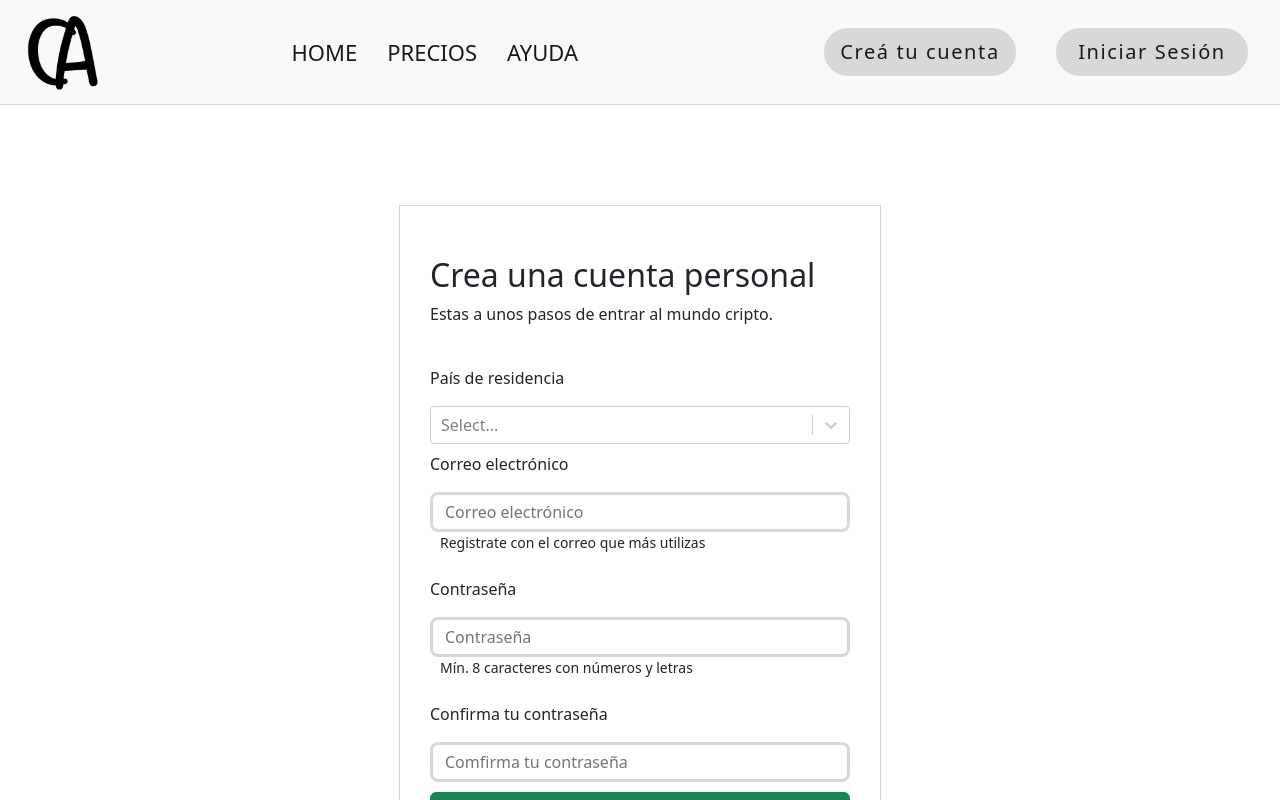
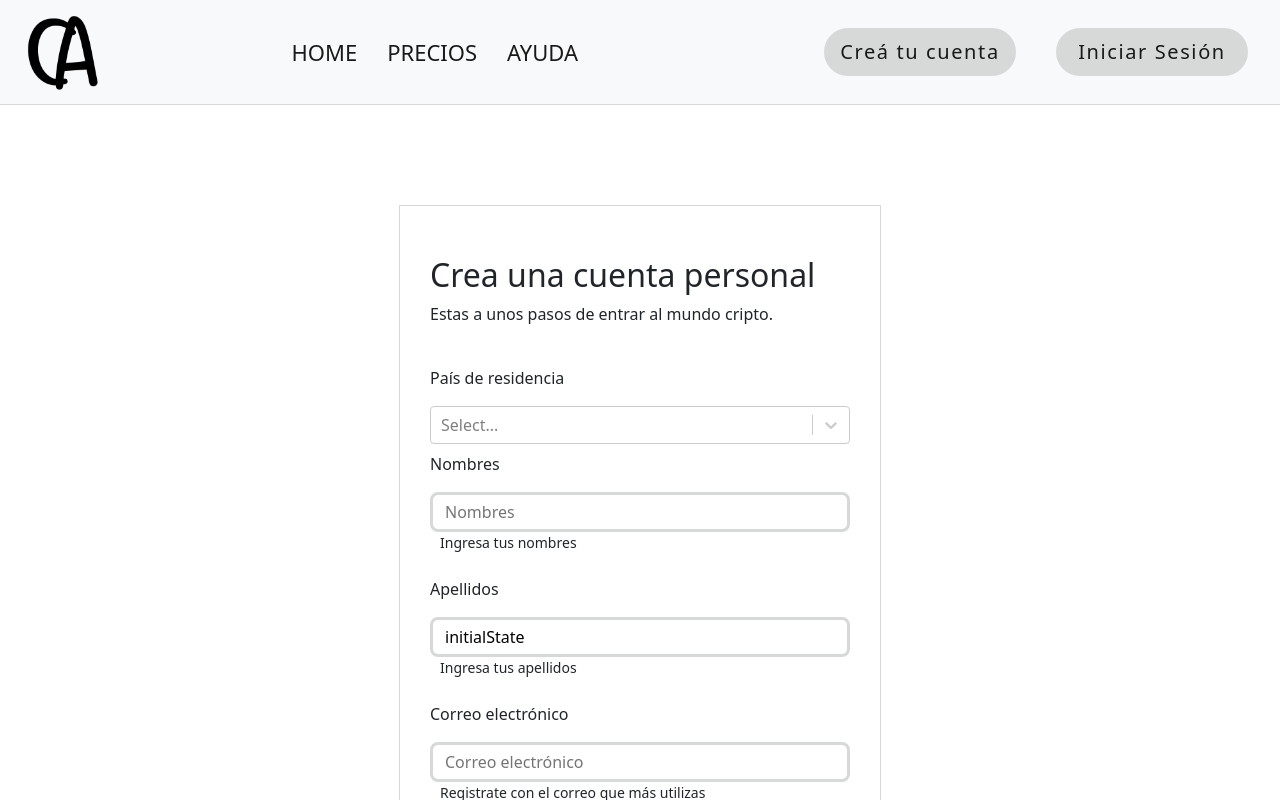
Before and after one commit to No-Country/C7-22-JavaReact, a React (Create React App) app in the folder Frontend/my-app/: page /register in a window 1280 px wide. Shown: the top 800 px of the page. Built offline with nearby package versions, Linux system fonts and the light colour scheme.

Commit message:
register y login

```diff
--- a/Frontend/my-app/src/components/CreaTuCuenta/CreaTuCuenta.jsx
+++ b/Frontend/my-app/src/components/CreaTuCuenta/CreaTuCuenta.jsx
@@ -6,9 +6,13 @@ import axios from '../../api/axios';
 
 export const CreaTuCuenta = () => {
     const [country, setCountry] = useState("");
+    const [firstname, setFirstname] = useState("");
+    const [lastname, setLastname] = useState("initialState");
     const [newUsername, setNewUsername] = useState("");
     const [newPassword, setNewPassword] = useState("");
     const [confirmPassword, setConfirmPassword] = useState("");
+    const [firstnameError, setFirstnameError] = useState(false);
+    const [lastnameError, setLastnameError] = useState(false);
     const [usernameError, setUsernameError] = useState(false);
     const [passwordError, SetPasswordError] = useState(false);
     const [confirmPasswordError, SetConfirmPasswordError] = useState(false);
@@ -21,6 +25,26 @@ export const CreaTuCuenta = () => {
       console.log(newUsername)
       console.log(newPassword)
       console.log(confirmPassword)
+    }
+
+    const firstnameValidation = () => {
+      const regEx = /^[a-zA-Z]{3,15}$/i;
+      if(regEx.test(firstname)){
+        setFirstnameError(false)
+      }else if
+        (!regEx.test(firstname) && firstname  === "") {
+          setFirstnameError(true)
+        }
+    }
+
+    const lastnameValidation = () => {
+      const regEx = /^[a-zA-Z]{3,15}$/i;
+      if(regEx.test(lastname)){
+        setLastnameError(false)
+      }else if
+        (!regEx.test(lastname) && lastname  === "") {
+          setLastnameError(true)
+        }
     }
 
     const emailValidation = () =>{
@@ -68,13 +92,18 @@ export const CreaTuCuenta = () => {
 
     const handleJoin = (e) => {
       e.preventDefault();
+      firstnameValidation();
+      lastnameValidation();
       emailValidation();
       passwordValidation();
       passwordConfirm();
 
       const data = {
+        firstname:firstname,
+        lastname:lastname,
         email:newUsername,
         password:newPassword
+
        }
 
       axios.post(REGISTER_URL,data)
@@ -103,6 +132,36 @@ export const CreaTuCuenta = () => {
                     onChange={(options)=> setCountry(options.value)}
             />
 
+          </div>
+          <div className="pt-2">
+           <p className="titleInput">Nombres</p>
+           <input type="text"
+                name="Firstname"
+                placeholder="Nombres"
+                value={firstname}
+                onChange={(e)=> setFirstname(e.target.value)}
+                className={usernameError?"inputRegisterError":"inputRegister"} />
+
+
+            <p className="instructions">Ingresa tus nombres</p>
+            {firstnameError&&<div className="messageError"><label>
+                Ingresa un nombre con solo letras
+            </label></div>}
+          </div>
+          <div className="pt-2">
+           <p className="titleInput">Apellidos</p>
+           <input type="text"
+                name="Lasttname"
+                placeholder="Apellidos"
+                value={lastname}
+                onChange={(e)=> setLastname(e.target.value)}
+                className={usernameError?"inputRegisterError":"inputRegister"} />
+
+
+            <p className="instructions">Ingresa tus apellidos</p>
+            {lastnameError&&<div className="messageError"><label>
+                Ingresa un apellido con solo letras
+            </label></div>}
           </div>
           <div className="pt-2">
            <p className="titleInput">Correo electrónico</p>
```
Also changed, not shown: Frontend/my-app/src/components/IniciarSesion/PlataformaCripto/PlataformaCripto.jsx (+10 -0 lines).
